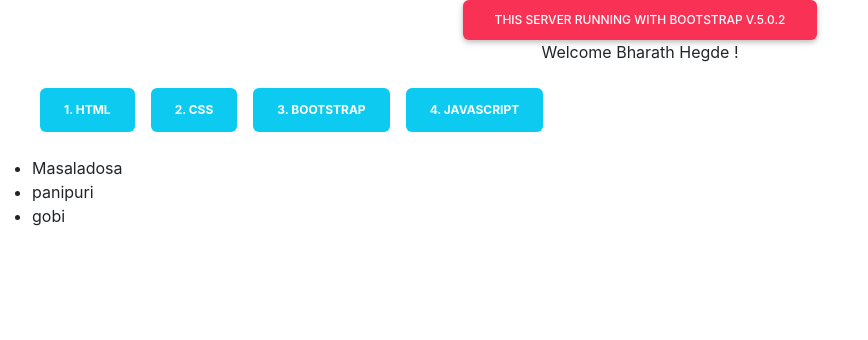
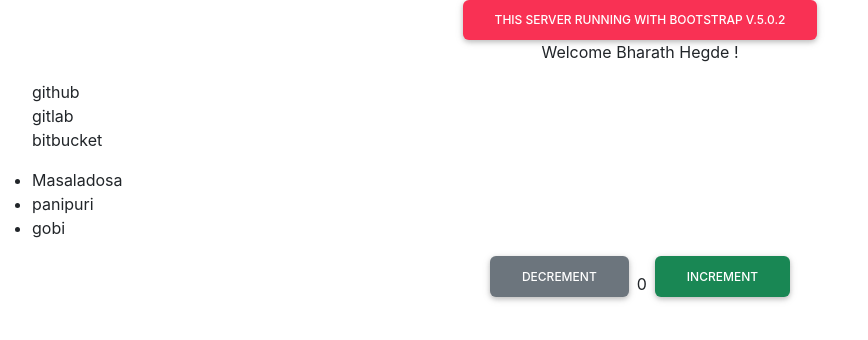
Before and after one commit to acb123web/React-home, a React (Create React App) app: page / in a window 1280 px wide. Shown: the top 340 px of the page, without its empty margins (0-868 px from the left). Built offline with nearby package versions, Linux system fonts and the light colour scheme.

Commit message:
learnt about components

```diff
--- a/src/App.js
+++ b/src/App.js
@@ -1,5 +1,6 @@
 import './App.css';
 import React from "react";
+import MyCounter from './component/MyCounter';
 
 function App() {
 
@@ -12,21 +13,21 @@ function App() {
     lastname:"Hegde"
   }
 
-  const lang = [
-    {id:"1",info:"HTML"},
-    {id:"2",info:"CSS"},
-    {id:"3",info:"BOOTSTRAP"},
-    {id:"4",info:"JAVASCRIPT"}
-  ];
+const vctools = [
+  {"id":"1","vcname":"github"},
+  {"id":"2","vcname":"gitlab"},
+  {"id":"3","vcname":"bitbucket"}
+];
+
    const menus = ["Masaladosa","panipuri","gobi"];
 
 
 
-  /*list rendering*/
- for(var i=0; i<lang.length; i++){
-  console.log(lang[i]);
+  /*list rendering vctools normal*/
+ for(var i=0; i<vctools.length; i++){
+  console.log(vctools[i]);
  }
-  /*end list rendering*/
+  /*end list rendering vctools normal end*/
 
   /*conditional rendering*/
   function conditionalRendering(){
@@ -35,18 +36,18 @@ function App() {
   }
   /*end conditional rendering*/
 
-  console.log(lang[0]);
 
   return (
   <div className="App">
   <button type="button" className="btn btn-danger">This Server Running with Bootstrap v.5.0.2</button>
    <p>{userName(user)} !</p>
-   <ul style={{textAlign:'left',listStyle:"none"}}>
-   {lang.map(langs => <li className="badge bg-info text-white py-3 px-4 m-2" key={langs.id}>{langs.id}. {langs.info}</li>)}
+   <ul style={{listStyle:"none",textAlign:"left"}}>
+   {vctools.map(vctool => <li key={vctool.id}>{vctool.vcname}</li>)}
    </ul>
    <ul style={{textAlign:'left'}}>
    {conditionalRendering()}
    </ul>
+  <MyCounter/>
   </div>
   );
 }
--- /dev/null
+++ b/src/component/MyCounter.jsx
@@ -0,0 +1,21 @@
+import React, {useState} from "react";
+
+
+
+
+
+function MyCounter(){
+
+    let [count,setcount] = useState(0);
+
+
+    return(
+    <React.Fragment>
+     <button className="btn btn-secondary mx-2" onClick={() => setcount(count - 1)}>Decrement</button>
+     <span>{count}</span>
+     <button className="btn btn-success mx-2" onClick={() => setcount(count + 1)}>Increment</button>
+    </React.Fragment>
+    )
+}
+
+export default MyCounter;
```
